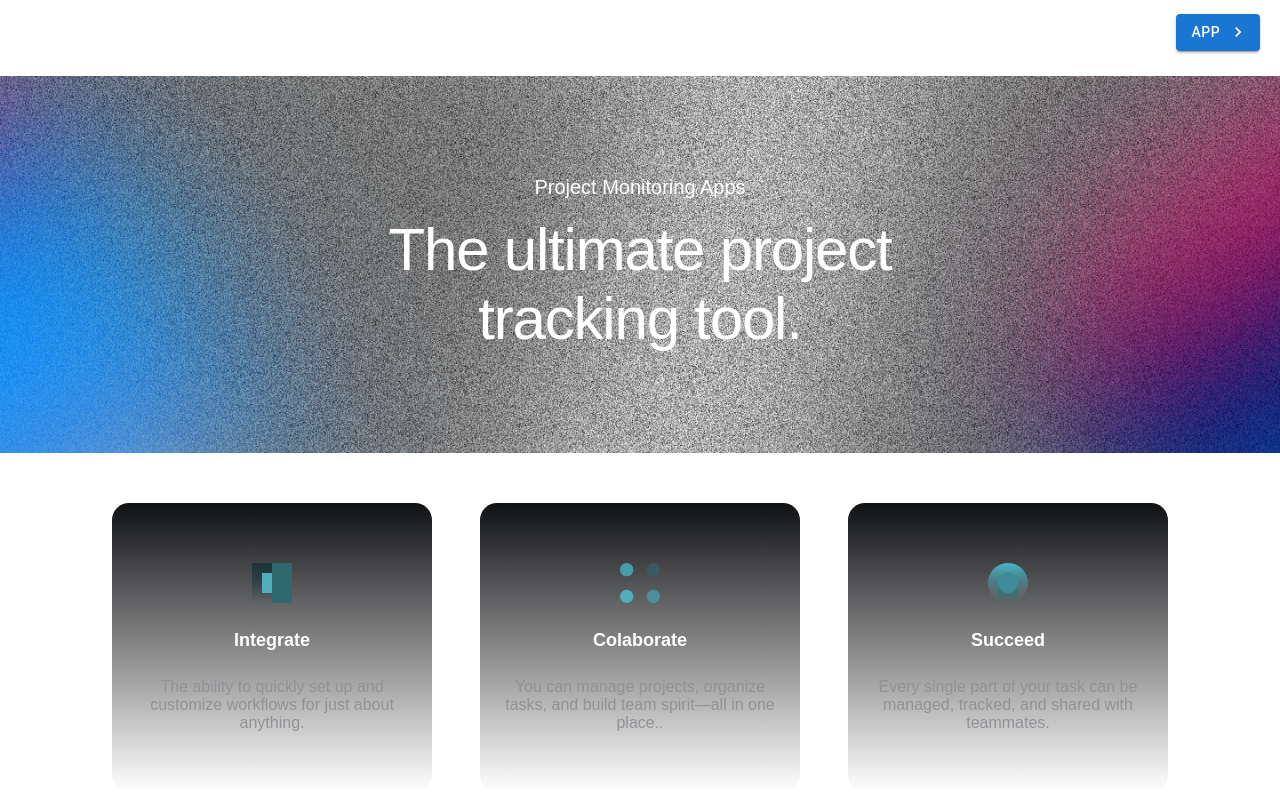
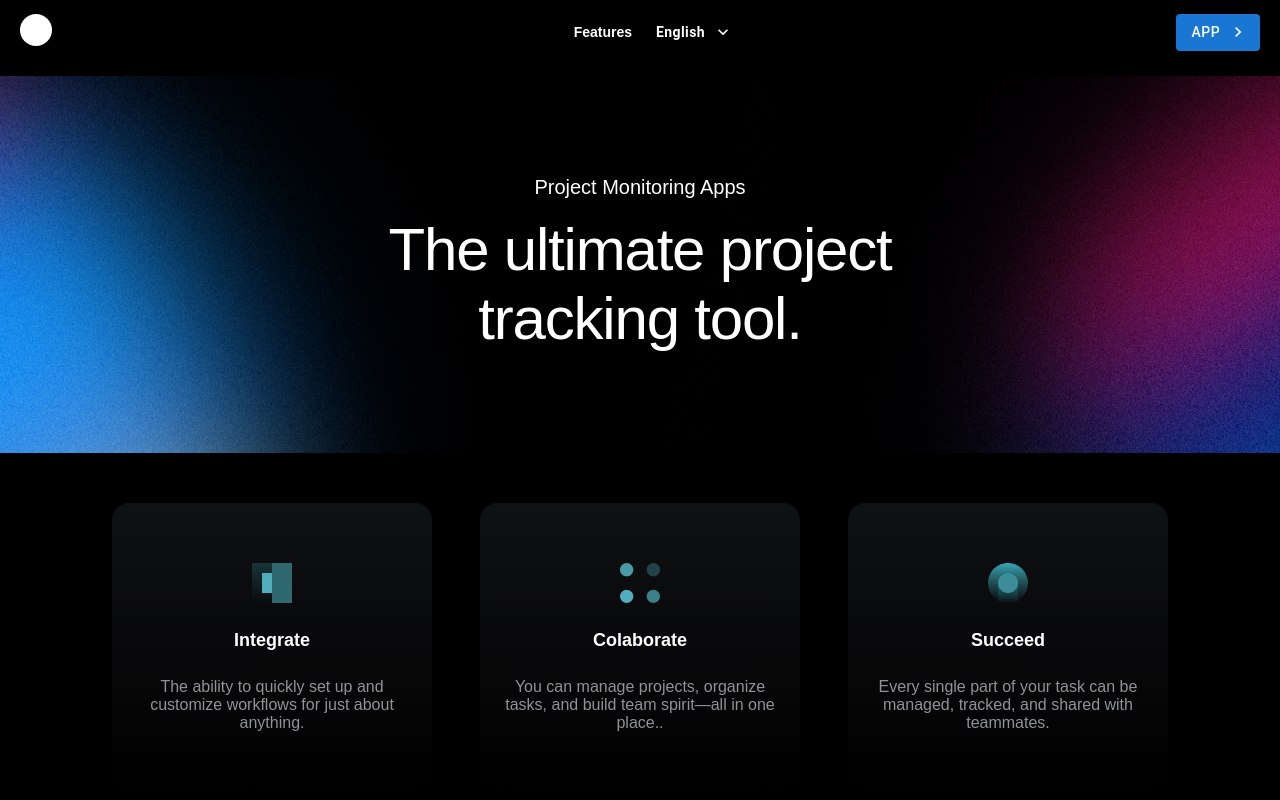
Before and after one commit to ilorinHub/team-thirteen, a Next.js app: page / in a window 1280 px wide. Shown: the top 800 px of the page. Built offline with nearby package versions, Linux system fonts and the light colour scheme.

Commit message:
style: adds background color

```diff
--- a/src/pageLayouts/landing/LandingLayout.styled.js
+++ b/src/pageLayouts/landing/LandingLayout.styled.js
@@ -1,5 +1,6 @@
 import styled from 'styled-components';
 
 export const StyledWrapper = styled.div`
- padding: 0;
+    background: black;
+    color: ${({ theme }) => theme.custom.colors.text900};
 `;
```
